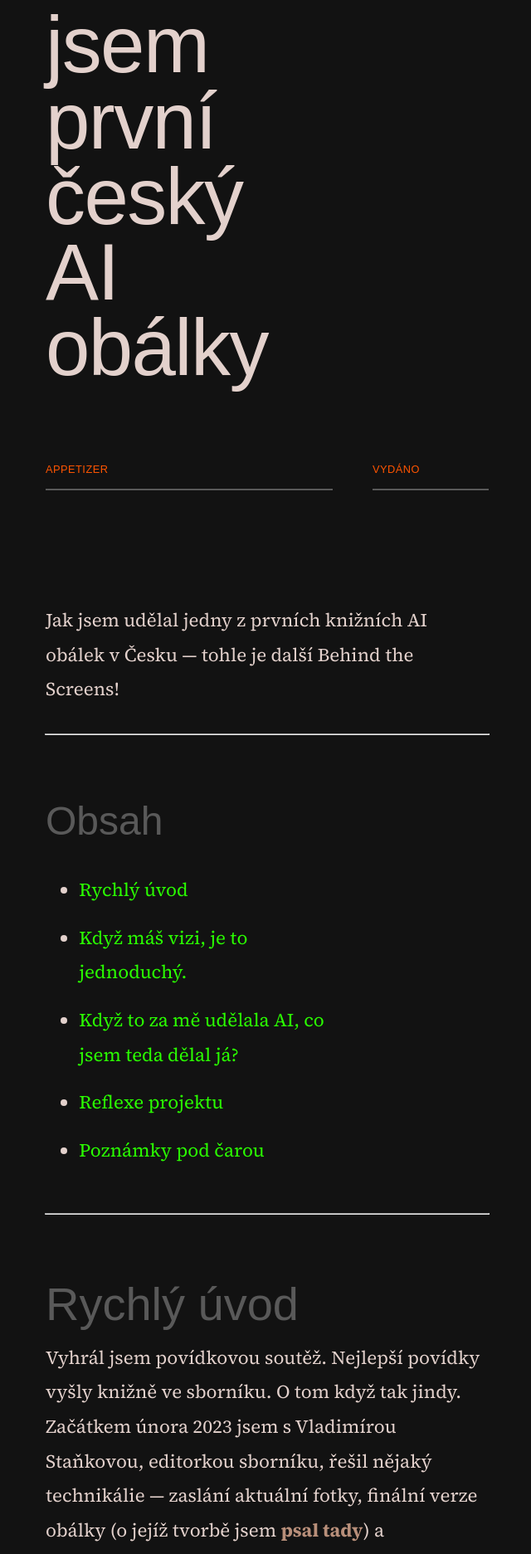
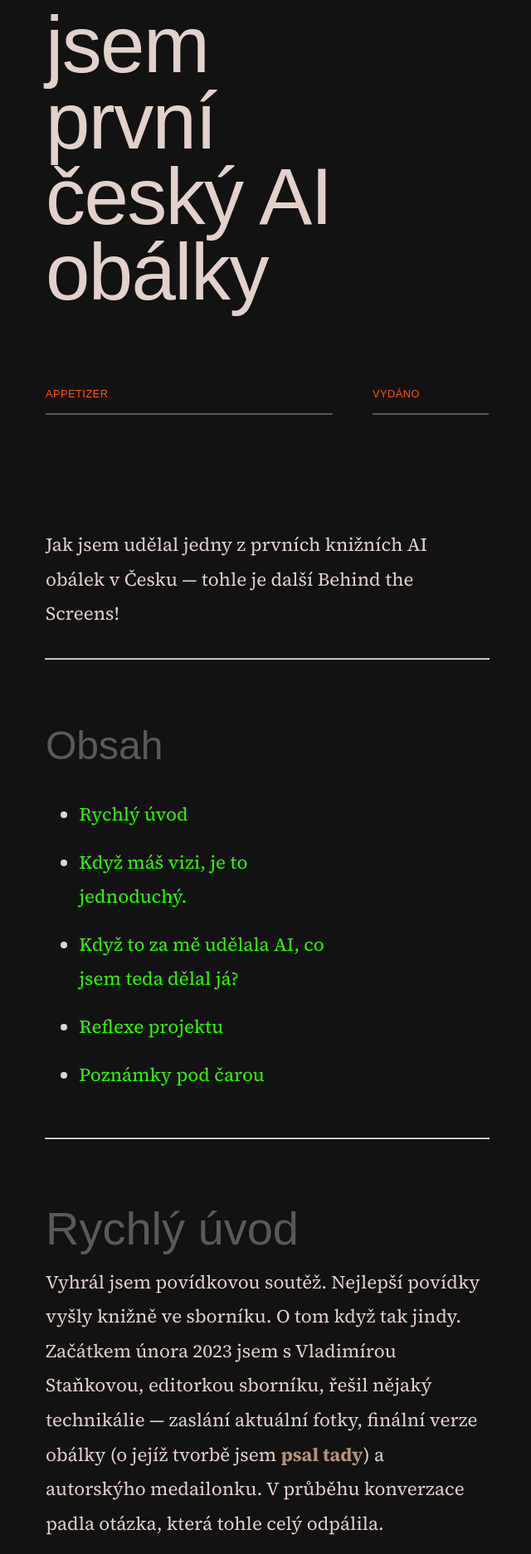
Before and after one commit to scherrer-txt/bts, a Jekyll site: the page built from _posts/2023-10-23-prvni-ceske-ai-obalky.md, in a window 1280 px wide. Shown: the part 434-2307 px from the top of the page at 83% size, without its empty margins (318-958 px from the left). Built offline with Jekyll 4.4.1, drawn with Linux system fonts in a browser that asks for light colours; some web fonts are replaced.

Commit message:
Update moonwalk.scss

```diff
--- a/_sass/moonwalk.scss
+++ b/_sass/moonwalk.scss
@@ -452,7 +452,10 @@ blockquote {
   font-weight: 400;
   color: var(--code-text);
   line-height: 3rem;
-/*    p { margin: 0; } */
+}
+
+blockquote p {
+  max-width: 100%
 }
 
 // POST META
@@ -493,6 +496,7 @@ blockquote {
   margin-top: 0px;
   margin-bottom: 0px;
   margin-left: 0;
+  width: fit-content;
 }
 
 .post-meta-info-title {
@@ -504,7 +508,7 @@ blockquote {
   margin-bottom: 0px;
   letter-spacing: -0.1rem;
   margin-left: 0;
-  max-width: fit-content;
+  width: fit-content;
 }
 
 .post-meta-info-small {
@@ -516,7 +520,7 @@ blockquote {
   margin-bottom: 0px;
   letter-spacing: 0.02rem;
   margin-left: 0;
-  max-width: fit-content;
+  width: fit-content;
 }
 
 .post-meta-content {
@@ -564,7 +568,7 @@ blockquote {
   margin-top: 0px;
   margin-bottom: 0px;
   margin-left: 0;
-  max-width: fit-content;
+  width: fit-content;
 }
 
 .post-index-title {
@@ -575,7 +579,7 @@ blockquote {
   margin-top: 0px;
   margin-bottom: 0px;
   margin-left: 0;
-  max-width: fit-content;
+  width: fit-content;
 }
 
 .title-index-container {
```
